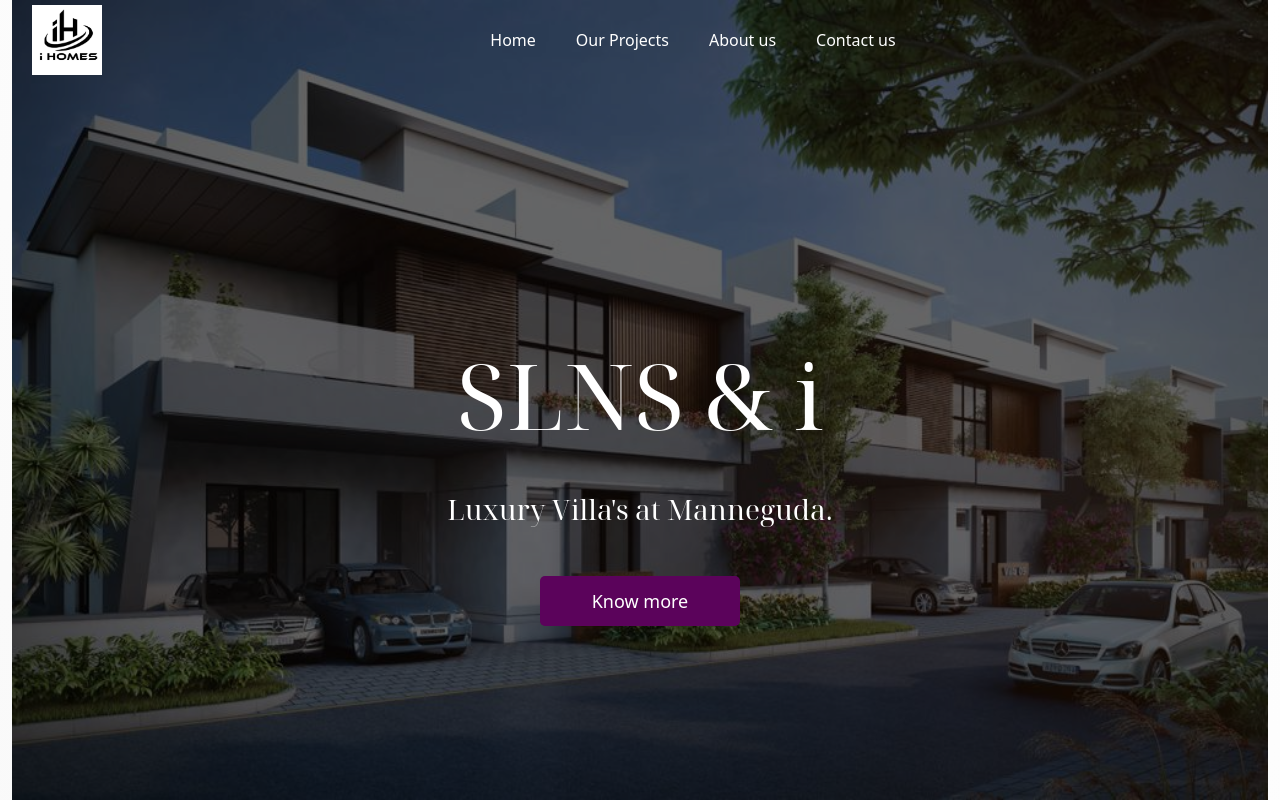
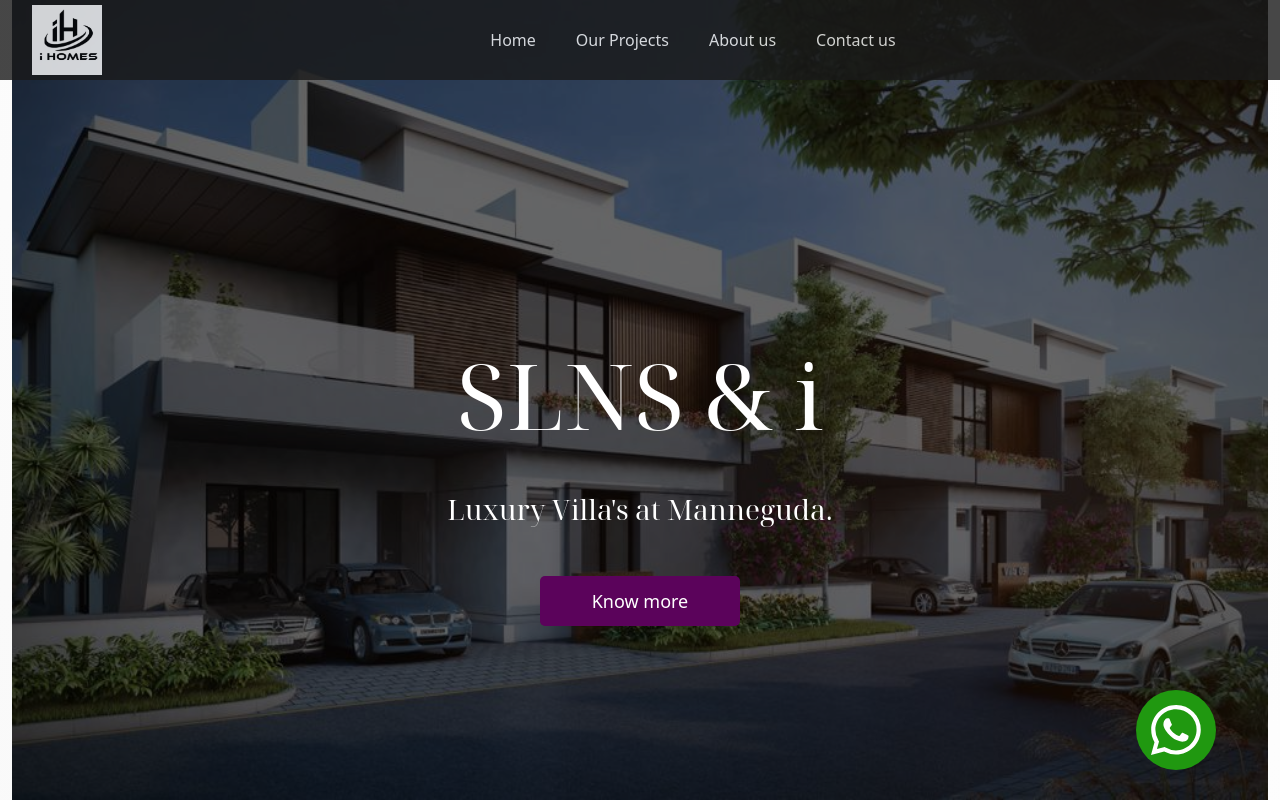
Before and after one commit to suryaA320/i-Homes, a React (Create React App) app: page /our-projects in a window 1280 px wide. Shown: the top 800 px of the page. Built offline with nearby package versions, Linux system fonts and the light colour scheme.

Commit message:
chat integrated

```diff
--- a/public/index.html
+++ b/public/index.html
@@ -7,16 +7,14 @@
   <meta name="viewport" content="width=device-width, initial-scale=1" />
   <meta name="theme-color" content="#000000" />
   <link rel="apple-touch-icon" href="%PUBLIC_URL%/logo192.png" />
-  <!-- <link rel="stylesheet" href="https://cdn.jsdelivr.net/npm/bootstrap@5.1.0/dist/css/bootstrap.min.css" /> -->
   <script src="https://cdn.jsdelivr.net/npm/bootstrap@5.3.1/dist/js/bootstrap.bundle.min.js"></script>
   <link href="https://cdn.jsdelivr.net/npm/bootstrap@5.3.1/dist/css/bootstrap.min.css" rel="stylesheet">
   <link rel="manifest" href="%PUBLIC_URL%/manifest.json" />
 </head>
 
 <body>
-  <noscript>You need to enable JavaScript to run this app.</noscript>
+  <noscript>i home developers</noscript>
   <div id="root" class="page-bg"></div>
-
 </body>
 
 </html>
--- a/src/App.css
+++ b/src/App.css
@@ -408,8 +408,33 @@
     margin: 5px;
     height: auto !important;
   }
+
+  #myBtn {
+    display: block !important;
+}
 }
 
+#myBtn {
+  display: block;
+  position: fixed;
+  bottom: 30px;
+  right: 5%;
+  z-index: 100;
+  font-size: 18px;
+  border: none;
+  outline: none;
+  background-color: rgb(32, 152, 16);
+  color: white;
+  cursor: pointer;
+  padding: 15px;
+  border-radius: 50px;
+}
+
+/* #modal {
+  width: 100px;
+  height: 300px;
+  border-radius: 20px;
+} */
 
 #car-img-1 {
   -webkit-background-size: cover;
--- a/src/App.js
+++ b/src/App.js
@@ -6,9 +6,20 @@
 import AboutUs from './screens/AboutUs';
 import ContactUs from './screens/ContactUs';
 import Projects from './screens/Projects';
+import Chat from './components/Chat';
 
 
 function App() {
+  // let mybutton = document.getElementById("myBtn");
+  //   window.onscroll = function () { scrollFunction() };
+
+  //   function scrollFunction() {
+  //       if (document.body.scrollTop > 20 || document.documentElement.scrollTop > 20) {
+  //           mybutton.style.display = "block";
+  //       } else {
+  //           mybutton.style.display = "none";
+  //       }
+  //   }
   return (
     <BrowserRouter>
       <Helmet>
@@ -22,12 +33,14 @@
           content="i-homes Luxary Apartments"
         />
       </Helmet>
+      <Chat />
       <Routes>
         <Route path='/' element={<AllProducts />} />
         <Route path='/about-us' element={<AboutUs />} />
         <Route path='/contact-us' element={<ContactUs />} />
         <Route path='/our-projects' element={<Projects />} />
       </Routes>
+
     </BrowserRouter>
 
   );
--- /dev/null
+++ b/src/components/Chat.js
@@ -0,0 +1,48 @@
+/* eslint-disable jsx-a11y/anchor-is-valid */
+import React, { useState } from 'react'
+import { Modal, ModalHeader, ModalBody, ModalFooter, Input, Button, Row } from 'reactstrap';
+import * as Icon from 'react-bootstrap-icons';
+
+
+const Chat = () => {
+    const [modal, setModal] = useState(false);
+    const toggle = () => setModal(!modal);
+
+    const [formData, setFormData] = useState({
+        customerName: '',
+        enquiry: ''
+    })
+
+    const changeHandler = (e) => {
+        setFormData({ ...formData, [e.target.name]: e.target.value });
+    }
+
+    const submitHandler = (e) => {
+        const whatsappMessage = `This is "I-Home Enquiry", Name : ${formData.customerName}. Enquiry : ${formData.enquiry}`;
+        const encodedMessage = encodeURIComponent(whatsappMessage);
+        const whatsappLink = `https://wa.me/8050660141?text=${encodedMessage}`;
+        window.open(whatsappLink, '_blank');
+    }
+
+    return (
+        <div>
+            <a type='button' id='myBtn' onClick={toggle}><Icon.Whatsapp style={{ fontSize: '50px' }} /></a>
+            <Modal isOpen={modal} toggle={toggle} id='modal'>
+                <ModalHeader toggle={toggle}>Connect With us</ModalHeader>
+                <ModalBody>
+                    <form onSubmit={submitHandler}>
+                        <Row style={{ padding: '20px' }} >
+                            <Input type='text' name='customerName' value={formData.customerName} onChange={changeHandler} placeholder='Enter your name' required />
+                        </Row>
+                        <Row style={{ padding: '20px' }} >
+                            <Input type='text' name='enquiry' value={formData.enquiry} onChange={changeHandler} placeholder='Enter your enquiry..' required />
+                        </Row>
+                        <Button type='submit'>submit</Button>
+                    </form>
+                </ModalBody>
+            </Modal>
+        </div>
+    )
+}
+
+export default Chat;
```
Also changed, not shown: src/screens/AllProducts.js (+15 -13 lines).
